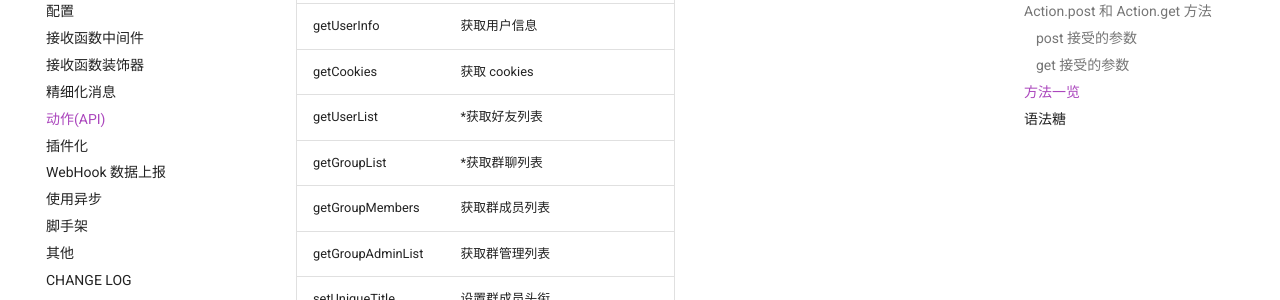
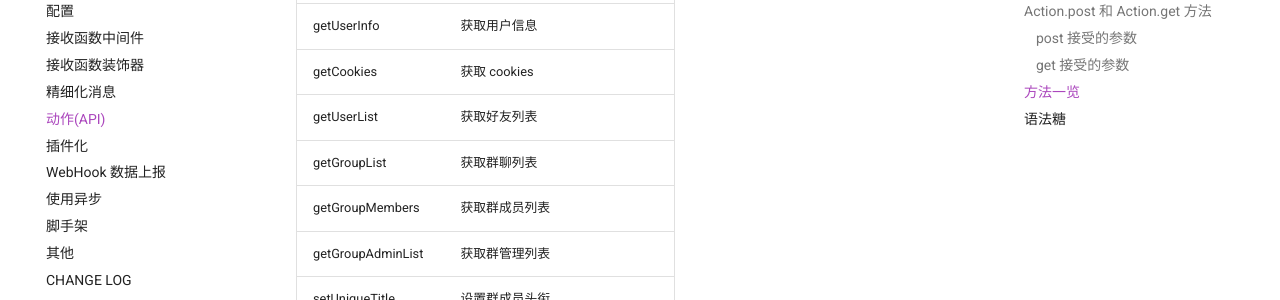
Before and after one commit to opq-osc/botoy, an MkDocs documentation site: the page built from docs/action.md, in a window 1280 px wide and 900 px high, scrolled down 2424 px. Shown: the part 151-451 px from the top of the window. Built offline with MkDocs 1.6.1 and Material for MkDocs 9.7.7, drawn with Linux system fonts in a browser that asks for light colours; comment, search, counter and statistics services are not loaded.

```diff
--- a/docs/action.md
+++ b/docs/action.md
@@ -76,8 +76,8 @@ port 和 host 的含义和 Botoy 实例中的一致
 | replyFriendMsg      | 发送回复消息,回复好友消息,不好用 |
 | getUserInfo         | 获取用户信息                     |
 | getCookies          | 获取 cookies                     |
-| getUserList         | \*获取好友列表                   |
-| getGroupList        | \*获取群聊列表                   |
+| getUserList         | 获取好友列表                     |
+| getGroupList        | 获取群聊列表                     |
 | getGroupMembers     | 获取群成员列表                   |
 | getGroupAdminList   | 获取群管理列表                   |
 | setUniqueTitle      | 设置群成员头衔                   |
```
